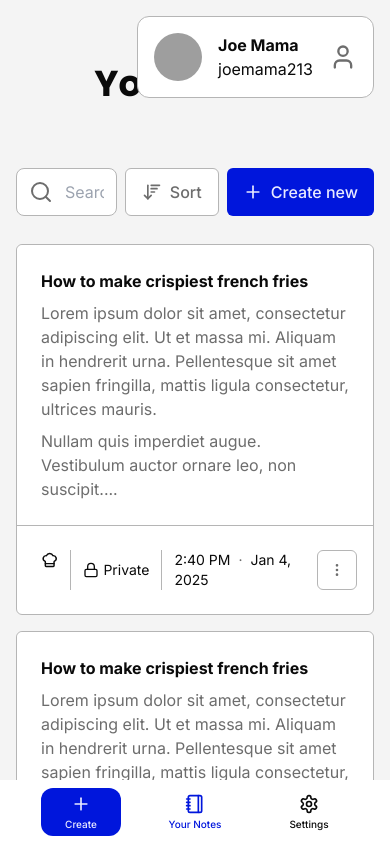
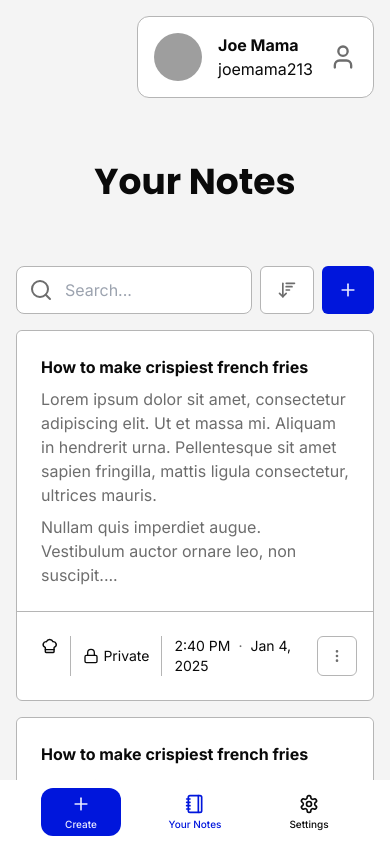
Before and after one commit to nomi-nonsz/danota, a Next.js app: page /notes in a window 390 px wide. Built offline with nearby package versions, Linux system fonts and the light colour scheme; grey boxes are pictures that could not be loaded; a web font is replaced by a local one.

Commit message:
ur notes responsive

```diff
--- a/src/app/(authorized)/notes/page.tsx
+++ b/src/app/(authorized)/notes/page.tsx
@@ -7,9 +7,9 @@ import { poppins } from "@/lib/fonts"
 
 export default function NotesPage () {
   return (
-    <main className="h-full flex flex-col gap-3">
-      <WorkContainer className="sm:p-0 px-4">
-        <div className="fixed top-4 right-4">
+    <main className="h-full flex flex-col">
+      <WorkContainer className="sm:p-0 px-4 w-full">
+        <div className="sm:fixed w-fit sm:ms-0 ms-auto top-4 right-4 sm:pt-0 pt-4">
           <ProfileBar />
         </div>
         <header className="my-16 text-center">
@@ -18,6 +18,7 @@ export default function NotesPage () {
         <NotesBar />
       </WorkContainer>
       <div className="flex-grow sm:overflow-y-scroll p-4">
+        {/* suspense this */}
         <WorkContainer className="flex flex-col gap-4">
           {Array(5).fill("").map((_, a) =>
             <NoteItem
--- a/src/components/single/notes-bar.tsx
+++ b/src/components/single/notes-bar.tsx
@@ -19,7 +19,9 @@ export const NotesBar = () => {
         onClick={noteModal.onOpen}
       >
         <PlusIcon />
-        Create new
+        <span className="sm:inline hidden">
+          Create new
+        </span>
       </Button>
     </div>
   )
--- a/src/components/single/notes-filter.tsx
+++ b/src/components/single/notes-filter.tsx
@@ -20,7 +20,9 @@ export const NotesFilter = () => {
       <PopoverTrigger asChild>
         <Button variant={"outline-2"} className="h-12 text-md [&_svg]:size-5">
           <ArrowDownWideNarrowIcon />
-          Sort
+          <span className="sm:inline hidden">
+            Sort
+          </span>
         </Button>
       </PopoverTrigger>
       <PopoverContent className="p-0">
```
